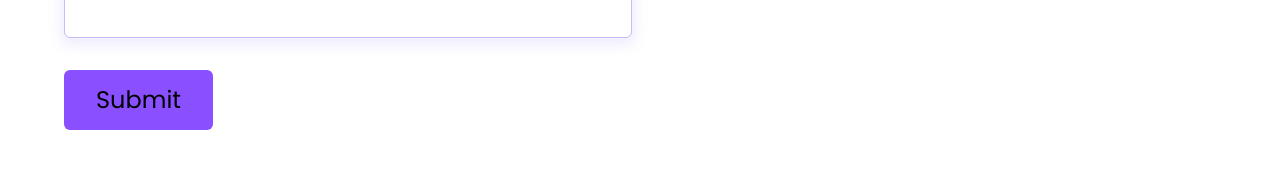
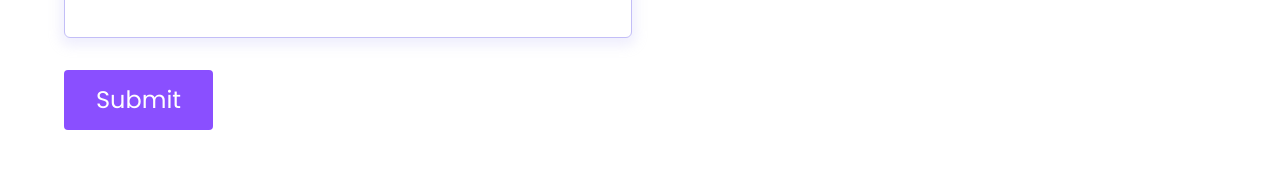
Before and after one commit to rozhiar-tech/Happy, a React (Create React App) app: page /contact in a window 1280 px wide. Shown: the part 1070-1250 px from the top of the page. Built offline with nearby package versions, Linux system fonts and the light colour scheme.

Commit message:
Style submit button for contact page

```diff
--- a/src/pages/Contact/Contact.js
+++ b/src/pages/Contact/Contact.js
@@ -150,7 +150,7 @@ function Contact() {
               </div>
               <input
                 type="submit"
-                className="text-2xl leading-[2.25rem] bg-lavender-indigo px-[2rem] py-[0.75rem] hover:scale-[98%] hover:bg-vodka focus:scale-[98%] focus:bg-vodka rounded-md cursor-pointer w-fit mx-auto md:mx-0 mt-4"
+                className="text-2xl leading-[2.25rem] text-white bg-lavender-indigo hover:bg-wild-strawberry/70 hover:scale-95 focus:bg-wild-strawberry/70 focus:scale-95 rounded ease-in-out duration-300 px-[2rem] py-[0.75rem]  cursor-pointer w-fit mx-auto md:mx-0 mt-4"
               />
             </div>
           </form>
```
